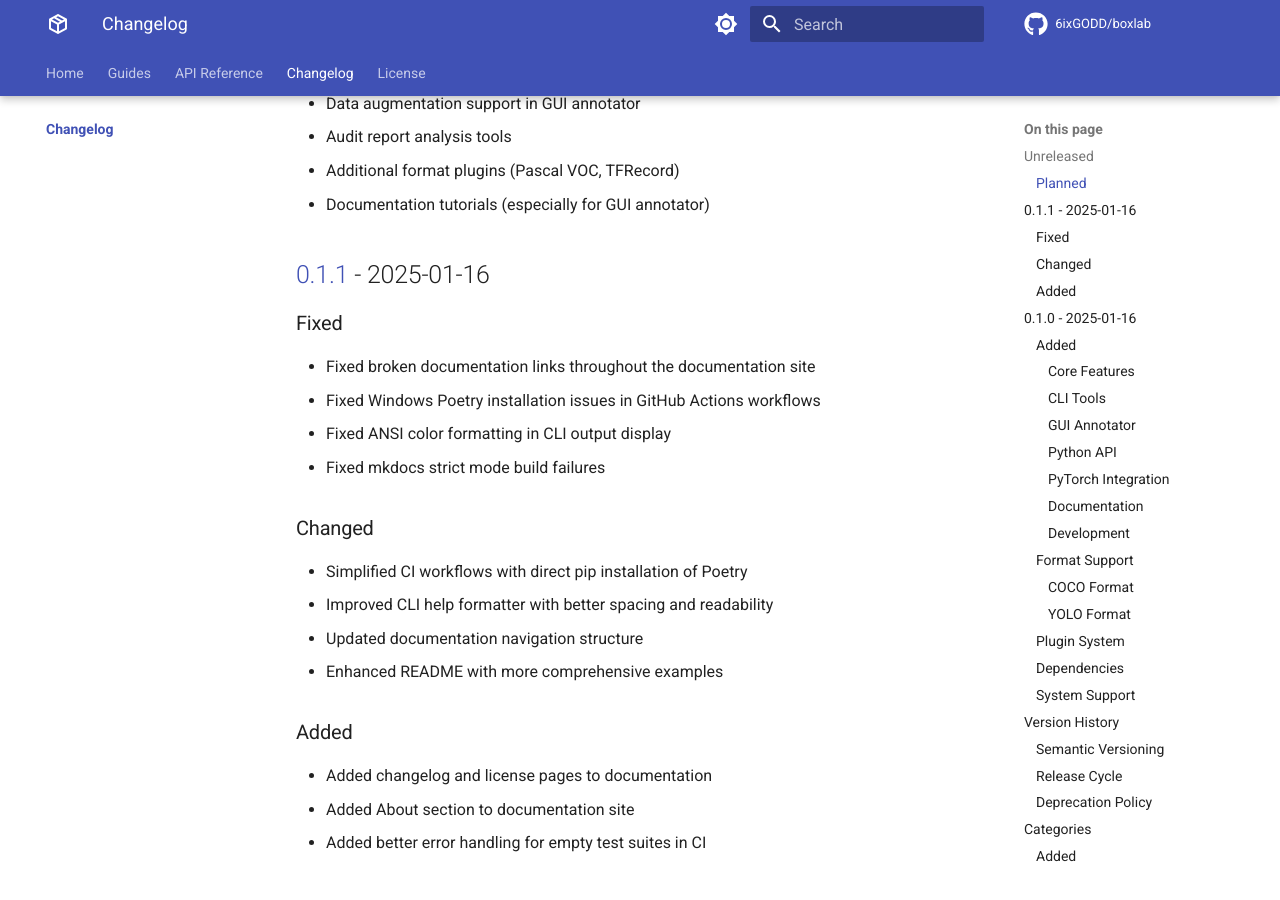
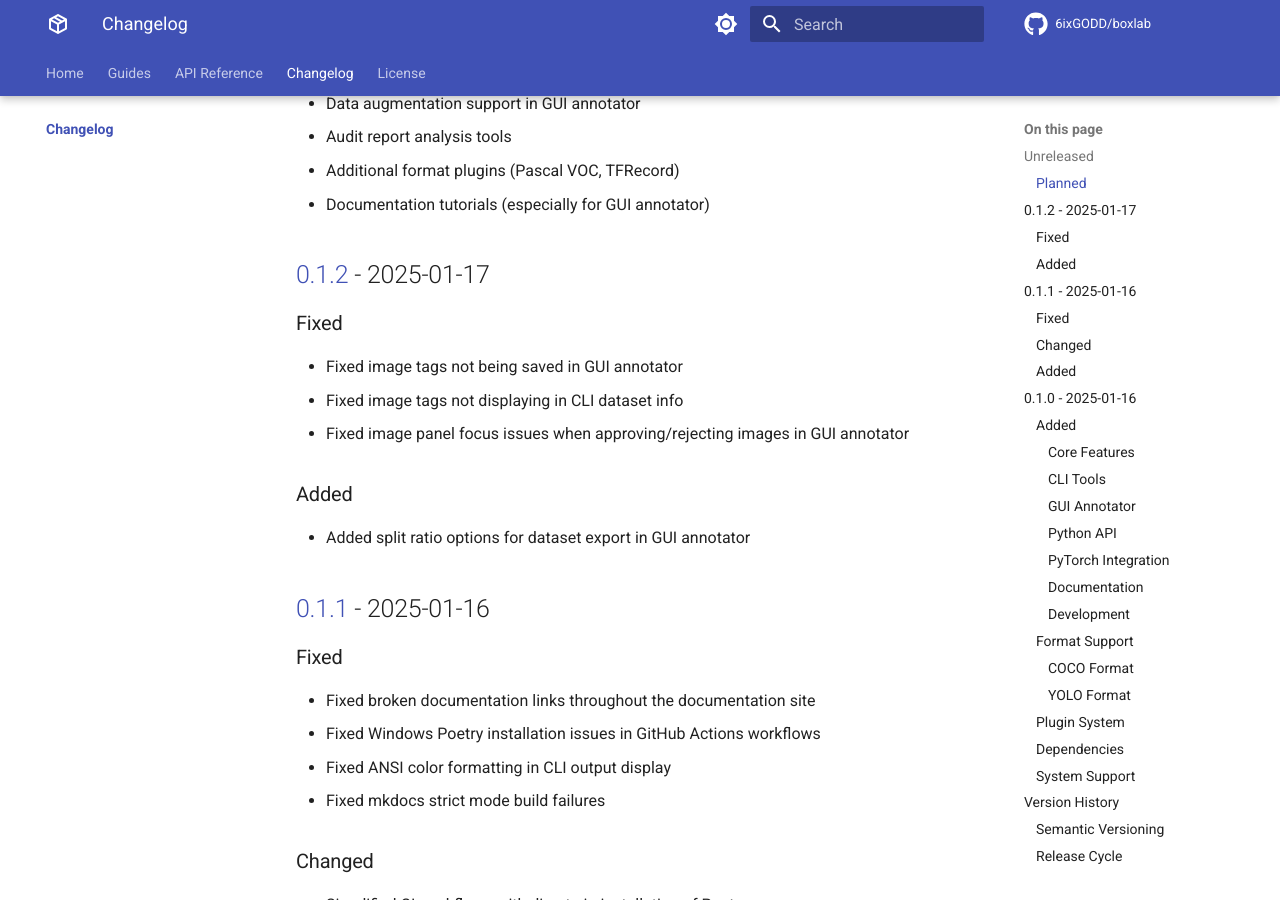
Before and after one commit to 6ixGODD/boxlab, an MkDocs documentation site: the page built from docs/changelog.md, in a window 1280 px wide and 900 px high, scrolled down 341 px. Built offline with MkDocs 1.6.1 and Material for MkDocs 9.7.7, drawn with Linux system fonts in a browser that asks for light colours; comment, search, counter and statistics services are not loaded; the version menu is left out.

Commit message:
feat: bump version to 0.1.2

```diff
--- a/boxlab/__init__.py
+++ b/boxlab/__init__.py
@@ -23,4 +23,4 @@
 
 from __future__ import annotations
 
-__version__ = "0.1.1"
+__version__ = "0.1.2"
--- a/docs/changelog.md
+++ b/docs/changelog.md
@@ -12,6 +12,15 @@
 - Audit report analysis tools
 - Additional format plugins (Pascal VOC, TFRecord)
 - Documentation tutorials (especially for GUI annotator)
+## [0.1.2] - 2025-01-17
+
+### Fixed
+- Fixed image tags not being saved in GUI annotator
+- Fixed image tags not displaying in CLI dataset info
+- Fixed image panel focus issues when approving/rejecting images in GUI annotator
+
+### Added
+- Added split ratio options for dataset export in GUI annotator
 
 ## [0.1.1] - 2025-01-16
 
@@ -191,6 +200,7 @@
 
 **Note**: Dates are in ISO 8601 format (YYYY-MM-DD). All notable changes for each version are documented above.
 
-[Unreleased]: https://github.com/6ixGODD/boxlab/compare/v0.1.1...HEAD
+[Unreleased]: https://github.com/6ixGODD/boxlab/compare/v0.1.2...HEAD
+[0.1.2]: https://github.com/6ixGODD/boxlab/compare/v0.1.2
 [0.1.1]: https://github.com/6ixGODD/boxlab/releases/tag/v0.1.1
 [0.1.0]: https://github.com/6ixGODD/boxlab/releases/tag/v0.1.0
--- a/pyproject.toml
+++ b/pyproject.toml
@@ -4,7 +4,7 @@
 
 [project]
 name = "boxlab"
-version = "0.1.1"
+version = "0.1.2"
 description = ""
 readme = "README.md"
 authors = [
```
Also changed, not shown: CHANGELOG.md (+11 -1 lines), 1 other file.
